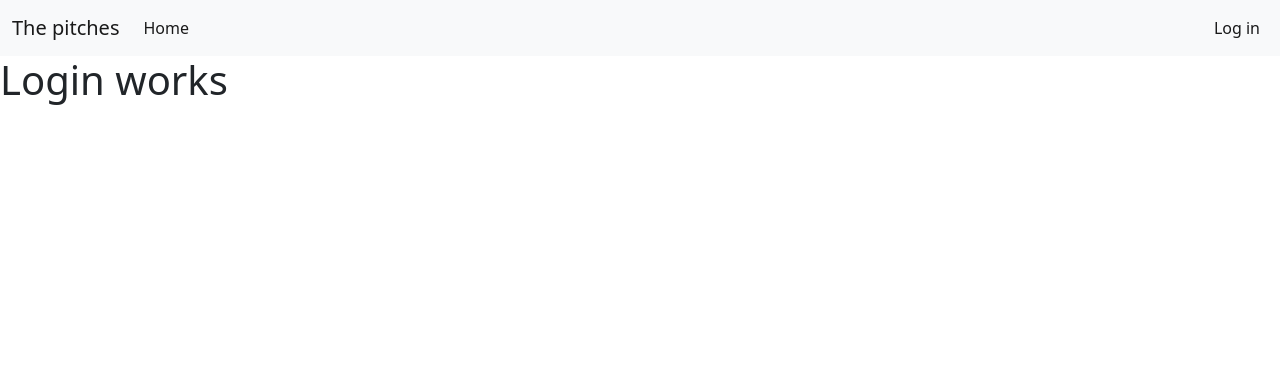
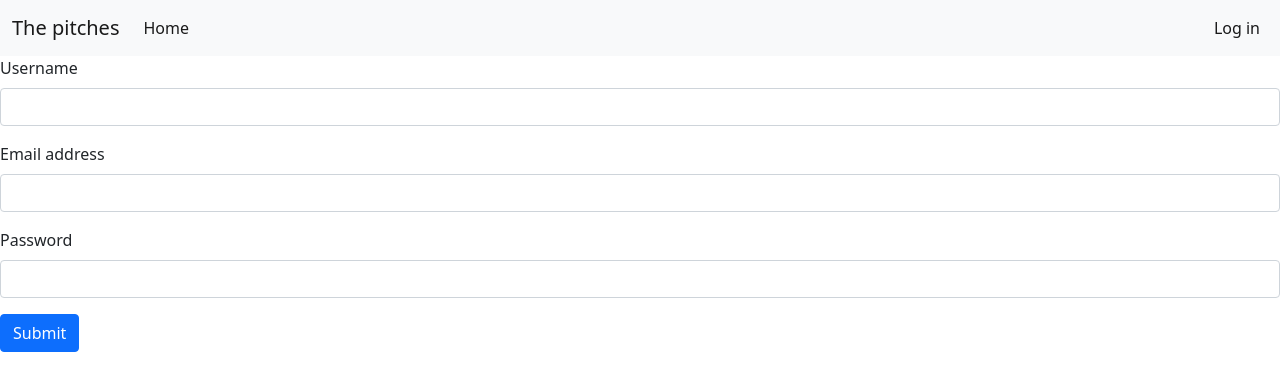
Before and after one commit to benjaminbills/pitches, a Flask app: template app/templates/auth/register.html in a window 1280 px wide. Shown: the top 391 px of the page. Run offline with Flask 2, Linux system fonts and the light colour scheme; the template is opened without the code that fills it, so the values that code supplies are empty.

Commit message:
add login and registration

```diff
--- a/app/templates/auth/register.html
+++ b/app/templates/auth/register.html
@@ -1,6 +1,20 @@
 {% extends 'base.html'%}
 
 {% block content %}
-<h1>Login works</h1>
+<form method="POST">
+  <div class="mb-3">
+    <label for="username" class="form-label">Username</label>
+    <input type="text" name="username" class="form-control">
+  </div>
+  <div class="mb-3">
+    <label for="exampleInputEmail1" class="form-label">Email address</label>
+    <input type="email" name="email" class="form-control" id="exampleInputEmail1" aria-describedby="emailHelp">
+  </div>
+  <div class="mb-3">
+    <label for="exampleInputPassword1" class="form-label">Password</label>
+    <input type="password" name="password" class="form-control" id="exampleInputPassword1">
+  </div>
+  <button type="submit" class="btn btn-primary">Submit</button>
+</form>
 
 {% endblock%}
--- a/config.py
+++ b/config.py
@@ -7,7 +7,7 @@ class Config:
     """
     # Data base config
     SQLALCHEMY_DATABASE_URI = 'postgresql+psycopg2://obafemi:Bentamjay1@localhost/pitches'
-
+    SECRET_KEY = os.environ.get("SECRET_KEY")
 
 
 class ProdConfig(Config):
```
Also changed, not shown: app/auth/views.py (+20 -1 lines), app/templates/auth/login.html (+4 -7 lines).
